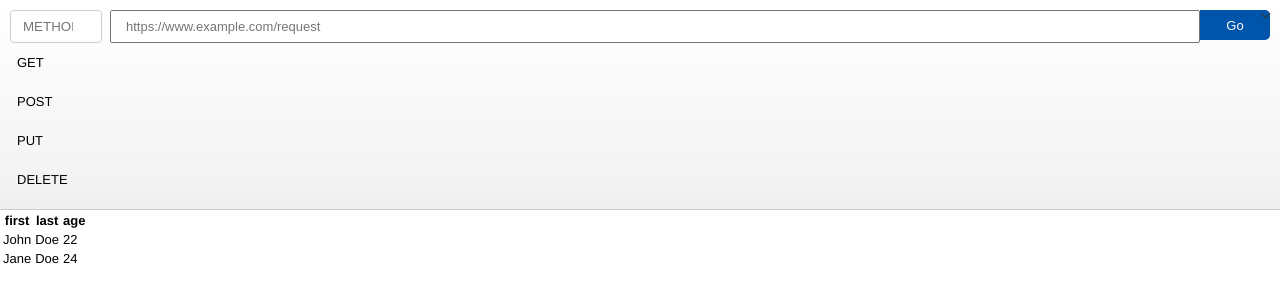
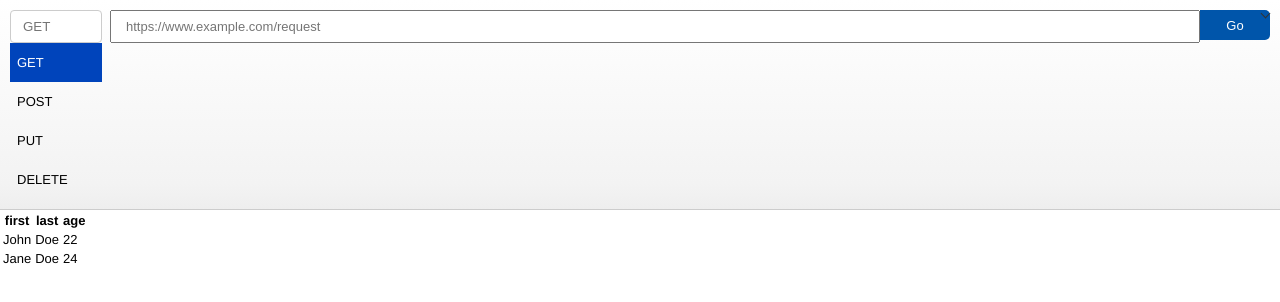
Before and after one commit to chenasraf/redar-browser, a React app: page / in a window 1280 px wide. Shown: the top 302 px of the page. Built offline with nearby package versions, Linux system fonts and the light colour scheme.

Commit message:
SelectBox fixes & cleanups

```diff
--- a/package.json
+++ b/package.json
@@ -24,6 +24,7 @@
     "react": "^16.0.0",
     "react-dev-utils": "^4.0.1",
     "react-dom": "^16.0.0",
+    "react-flux": "^1.0.1",
     "source-map-loader": "^0.2.1",
     "style-loader": "0.18.2",
     "sw-precache-webpack-plugin": "0.11.4",
@@ -40,6 +41,7 @@
     "whatwg-fetch": "2.0.3"
   },
   "scripts": {
+    "dev": "node scripts/start.js",
     "start": "node scripts/start.js",
     "build": "node scripts/build.js",
     "test": "node scripts/test.js --env=jsdom"
@@ -52,6 +54,7 @@
     "@types/react-dom": "^16.0.2",
     "@types/react-select": "^1.0.59",
     "copy-webpack-plugin": "^4.3.0",
+    "generate": "^0.14.0",
     "postcss-nesting": "^4.2.1",
     "postcss-variables": "^1.1.1",
     "react-css-modules": "^4.7.1",
--- a/public/index.html
+++ b/public/index.html
@@ -3,13 +3,11 @@
   <head>
     <meta charset="utf-8">
     <meta name="viewport" content="width=device-width, initial-scale=1, shrink-to-fit=no">
-    <meta http-equiv="Content-Security-Policy" content="script-src 'self' blob: filesystem: chrome-extension-resource: http://localhost:8907" />
     <meta name="theme-color" content="#000000">
     <!--
       manifest.json provides metadata used when your web app is added to the
       homescreen on Android. See https://developers.google.com/web/fundamentals/engage-and-retain/web-app-manifest/
     -->
-    <script src="http://localhost:8097"></script>
     <link rel="manifest" href="%PUBLIC_URL%/manifest.json">
     <link rel="shortcut icon" href="%PUBLIC_URL%/favicon.ico">
     <!--
--- a/src/components/Header/Header.module.d.ts
+++ b/src/components/Header/Header.module.d.ts
@@ -2,5 +2,6 @@ export interface IProps {
 }
 
 export interface IState {
-
+  uri: string
+  method: string
 }
--- a/src/components/Header/Header.tsx
+++ b/src/components/Header/Header.tsx
@@ -1,13 +1,13 @@
 import * as React from 'react'
 import * as css from './Header.css'
-import * as types from './Header.module'
+import * as I from './Header.module'
 import * as selectBoxStyle from 'components/SelectBox/SelectBox.css'
 import AddressBar from 'components/AddressBar/AddressBar'
 import SelectBox from 'components/SelectBox/SelectBox'
 import Button from 'components/Button/Button'
 import { Option } from 'components/SelectBox/SelectBox.module'
 
-class Header extends React.Component<types.IProps, types.IState> {
+class Header extends React.Component<I.IProps, I.IState> {
   private httpMethods = [
     { label: 'GET', value: 'GET', className: selectBoxStyle.option },
     { label: 'POST', value: 'POST', className: selectBoxStyle.option },
@@ -15,24 +15,36 @@ class Header extends React.Component<types.IProps, types.IState> {
     { label: 'DELETE', value: 'DELETE', className: selectBoxStyle.option },
   ] as Option<string>[]
 
-  private handleChange(location: string) {
-    // cool
+  constructor(props: I.IProps) {
+    super(props)
+    this.state = {
+      uri: '',
+      method: 'GET',
+    }
+  }
+
+  private changeURI(location: string) {
+    this.setState({ uri: location })
+  }
+
+  private changeMethod(method: string) {
+    this.setState({ method })
   }
 
   render() {
     return (
       <div className={css.header}>
         <div className={css.method}>
-            <SelectBox name="method"
-              className={selectBoxStyle.selectBox}
-              value="GET"
-              options={this.httpMethods}
-              placeholder="METHOD"
-              onChange={(value: Option<string>) => this.handleChange(value.value!)}
-            />
+          <SelectBox name="method"
+            className={selectBoxStyle.selectBox}
+            value={this.state.method}
+            options={this.httpMethods}
+            placeholder="METHOD"
+            onChange={(value: Option<string>) => this.changeMethod(value.value!)}
+          />
           </div>
           <div className={css.address}>
-            <AddressBar handleChange={(value) => this.handleChange(value)}/>
+            <AddressBar handleChange={(value) => this.changeURI(value)}/>
           </div>
           <div className={css.go}>
             <Button>Go</Button>
--- a/src/components/SelectBox/SelectBox.tsx
+++ b/src/components/SelectBox/SelectBox.tsx
@@ -2,15 +2,16 @@ import * as React from 'react'
 import * as I from './SelectBox.module'
 import * as css from './SelectBox.css'
 
-type T = string | number | {}
-
-class SelectBox extends React.Component<I.Props<T>, I.State<T>> {
+class SelectBox extends React.Component<I.Props, I.State> {
   private inputRef: HTMLInputElement
 
-  constructor(props: I.Props<T>) {
+  constructor(props: I.Props) {
     super(props)
+
+    const selected = this.findOption(props.value)
+
     this.state = {
-      selected: undefined,
+      selected,
       options: this.props.options,
       open: false,
       input: ''
@@ -24,24 +25,34 @@ class SelectBox extends React.Component<I.Props<T>, I.State<T>> {
   }
 
   private get label(): string {
-    return this.state.selected ? this.state.selected.label : this.state.input
+    return this.state.selected ? this.state.selected.label : this.state.input.toString()
   }
 
   public toggleDropdown(state: boolean = !this.state.open) {
     this.setState({ open: state })
   }
 
-  public componentWillReceiveProps(nextProps: I.Props<T>) {
+  private findOption(value: any) {
+    return this.props.options.find((option: I.Option) => value === option.value)
+  }
+
+  public componentWillReceiveProps(nextProps: I.Props) {
     if (nextProps.value !== this.props.value) {
-      this.setState({
-        input: nextProps.value
-      })
+      const selected = this.findOption(nextProps.value)
+
+      if (selected) {
+        this.select(selected)
+      } else {
+        this.setState({
+          input: nextProps.value.toString()
+        })
+      }
     }
   }
 
   public search(e: React.ChangeEvent<HTMLInputElement>) {
     const value = (e.target as HTMLInputElement).value
-    const options = this.props.options.filter((option: I.Option<T>) => (
+    const options = this.props.options.filter((option: I.Option) => (
       (option.label.toLowerCase().indexOf(value) > -1) ||
       (String(option.value).toLowerCase().indexOf(value) > -1)
     ))
@@ -52,7 +63,7 @@ class SelectBox extends React.Component<I.Props<T>, I.State<T>> {
     })
   }
 
-  public select(option: I.Option<T>, e?: React.MouseEvent<HTMLDivElement>) {
+  public select(option: I.Option, e?: React.MouseEvent<HTMLDivElement>) {
     console.log('selecting', option)
 
     if (e) {
@@ -69,7 +80,7 @@ class SelectBox extends React.Component<I.Props<T>, I.State<T>> {
   public render() {
     const options: Array<JSX.Element> = []
 
-    this.state.options.forEach((option: I.Option<T>) => {
+    this.state.options.forEach((option: I.Option) => {
       const classNames = [
         css.option,
         option.className,
--- a/tslint.json
+++ b/tslint.json
@@ -24,7 +24,7 @@
             "static-before-instance",
             "variables-before-functions"
         ],
-        "no-any": true,
+        "no-any": false,
         "no-arg": true,
         "no-bitwise": true,
         "no-console": false,
```
Also changed, not shown: src/components/SelectBox/SelectBox.module.d.ts (+13 -10 lines), 1 other file (tests, documents, lock files or other folders).
